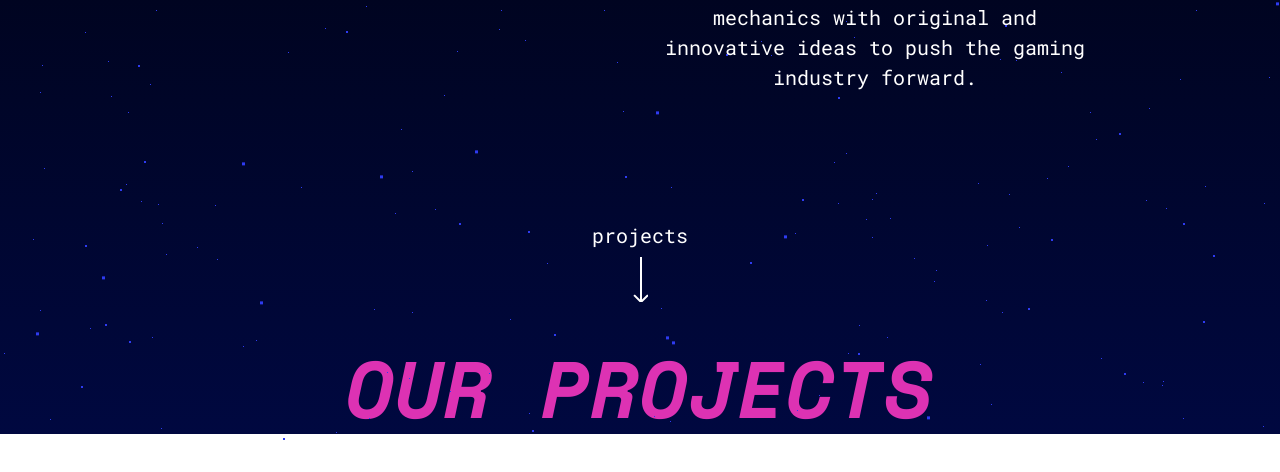
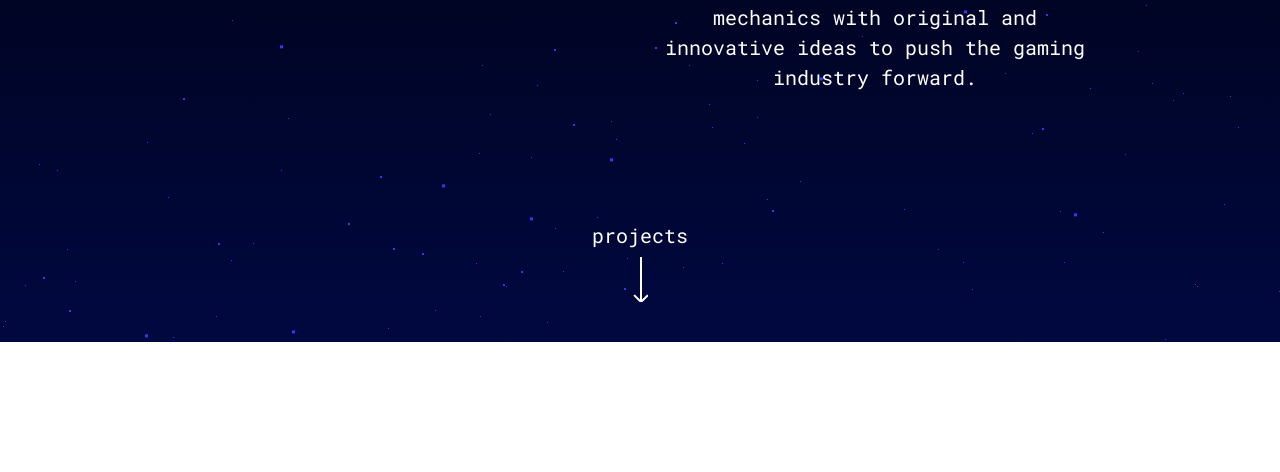
Before and after one commit to Rost-is-love/equinox, a website: page app/index.html in a window 1280 px wide. Shown: the part 458-930 px from the top of the page. Drawn offline with Linux system fonts and the light colour scheme; files whose address does not match are found by name.

Commit message:
delete projects title

```diff
--- a/app/index.html
+++ b/app/index.html
@@ -27,14 +27,11 @@
       <button class="to-projects__btn"></button>
     </div>
   </div>
-  <h2 class="projects-title">Our projects</h2>
   <div class="stars-bg">
     <div id="stars"></div>
     <div id="stars2"></div>
     <div id="stars3"></div>
   </div>
-  <!-- <div class="stars"></div>
-  <div class="twinkling"></div> -->
 </section>
 			<section class="projects">
   <div class="other"></div>
--- a/src/scss/_fonts.scss
+++ b/src/scss/_fonts.scss
@@ -1,2 +1,2 @@
+@include font-face("Space Mono", "Space Mono-Bold", 700);
 @include font-face("Roboto Mono", "Roboto Mono-Regular", 400);
-@include font-face("Space Mono", "Space Mono-Bold", 700);
--- a/src/scss/components/_first.scss
+++ b/src/scss/components/_first.scss
@@ -64,19 +64,6 @@
     background-image: url(../img/arrow.svg);
     background-repeat: no-repeat;
   }
-}
-
-.projects-title {
-  z-index: 100;
-  margin-bottom: 10px;
-  width: 100%;
-  font-family: "Space Mono";
-  font-weight: 700;
-  font-style: italic;
-  font-size: 80px;
-  text-align: center;
-  text-transform: uppercase;
-  color: var(--color-purple);
 }
 
 .stars-bg {
```
Also changed, not shown: src/html/first.html (+0 -3 lines), app/css/main.min.css, 1 other file.
